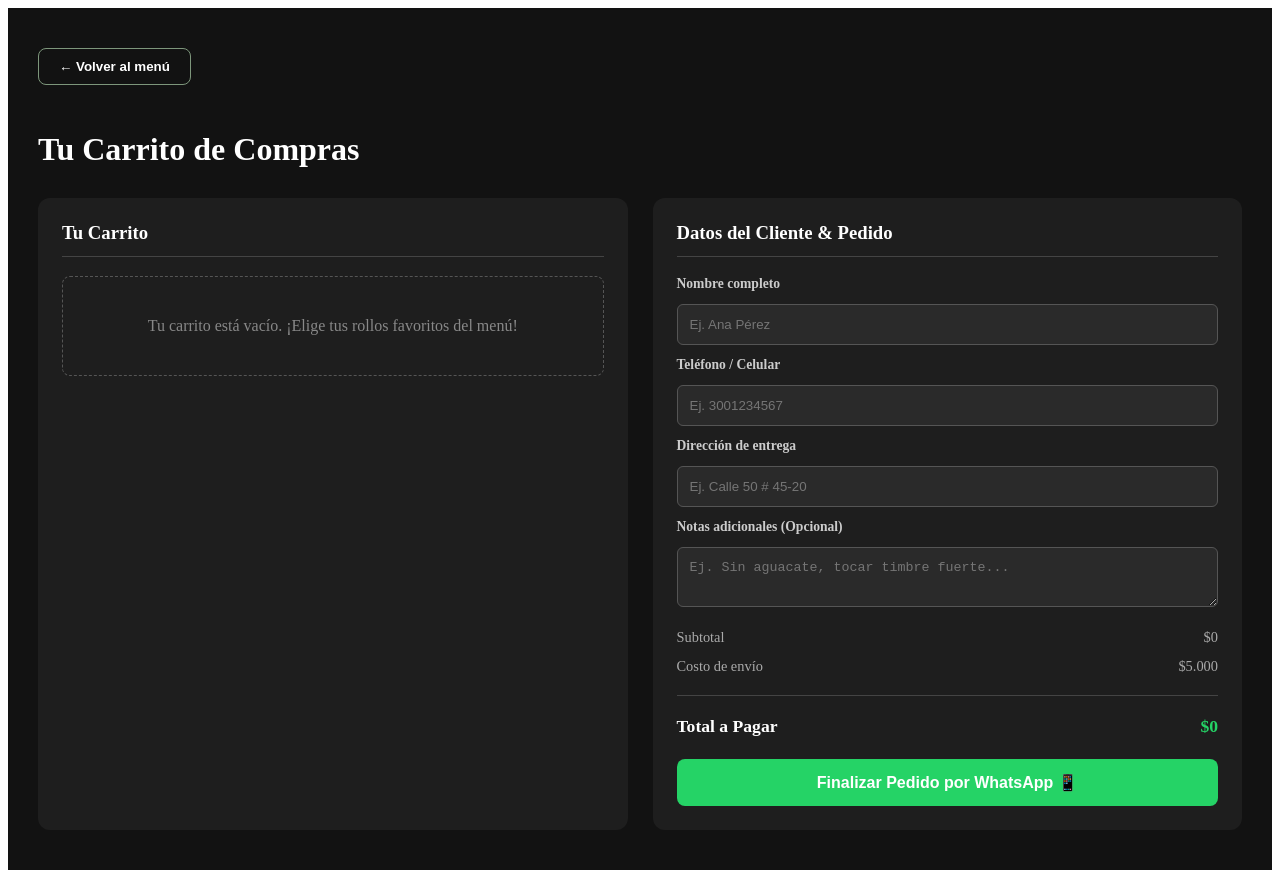
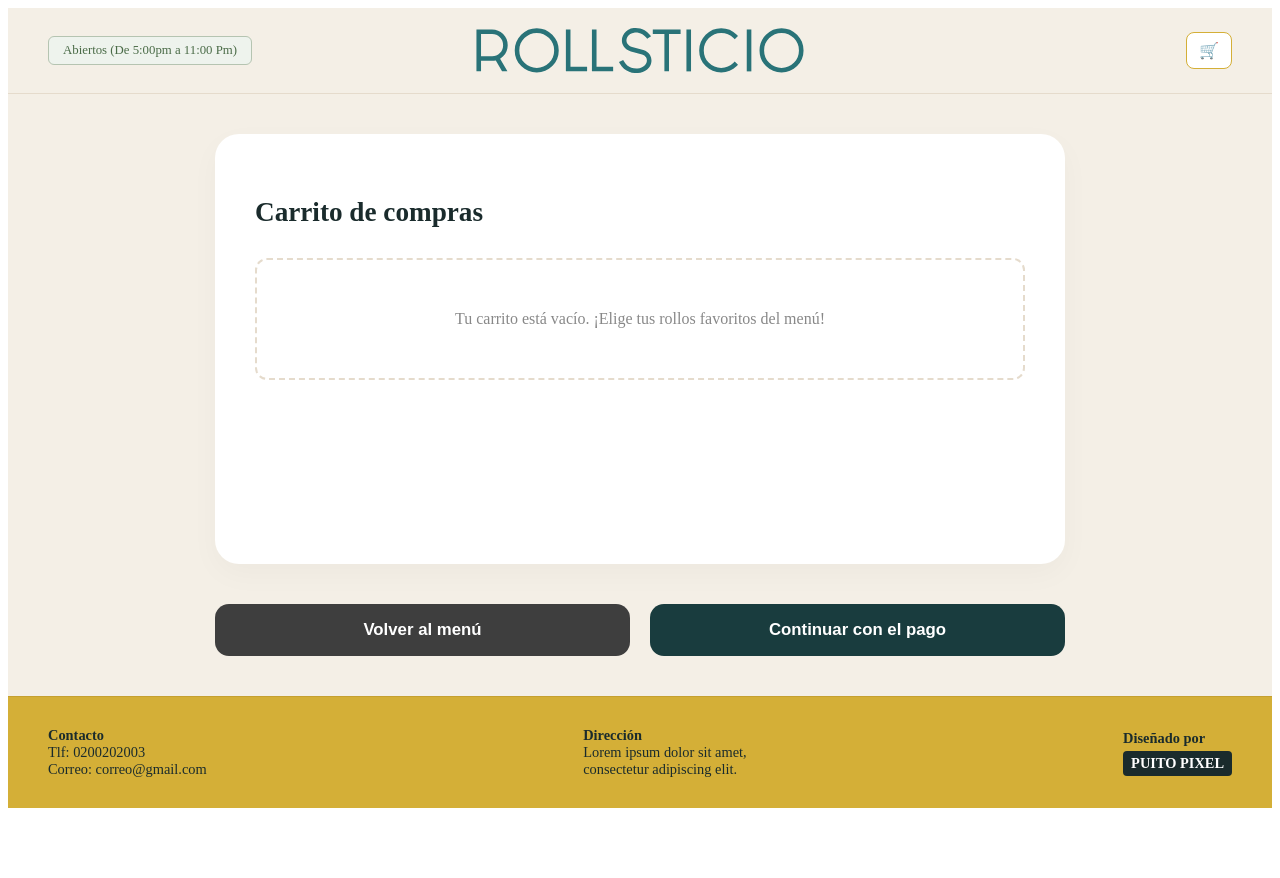
Before and after one commit to Grisalesj7/negociorollsticio, a React (Vite) app: page /cart in a window 1280 px wide. After the commit the page ends 816 px from the top, so only its background shows below. Built offline with nearby package versions, Linux system fonts and the light colour scheme.

Commit message:
Cambio en el cartpage.jsx

```diff
--- a/src/components/Cart.jsx
+++ b/src/components/Cart.jsx
@@ -13,137 +13,157 @@ const Cart = ({
 }) => {
   return (
     <div style={{
-      display: 'grid',
-      gridTemplateColumns: 'repeat(auto-fit, minmax(320px, 1fr))',
-      gap: '25px',
       width: '100%',
+      maxWidth: '850px',
+      margin: '0 auto',
+      background: '#f5efe6', // Tono crema de fondo similar a la referencia
+      padding: '30px',
+      borderRadius: '20px',
+      color: '#1a2b2c',
+      fontFamily: 'serif',
       boxSizing: 'border-box'
     }}>
 
-      {/* Sección de productos agregados al carrito */}
-      <div style={{ background: '#1e1e1e', padding: '24px', borderRadius: '12px', color: '#fff', boxSizing: 'border-box' }}>
-        <h3 style={{ marginTop: 0, borderBottom: '1px solid #444', paddingBottom: '12px' }}>Tu Carrito</h3>
+      <h2 style={{ fontSize: '1.6rem', marginBottom: '25px', color: '#1a2b2c', fontWeight: 'bold' }}>
+        Carrito de compras
+      </h2>
+
+      {/* Contenedor principal de la tarjeta de productos */}
+      <div style={{ background: '#fff', padding: '25px', borderRadius: '15px', boxShadow: '0 4px 15px rgba(0,0,0,0.05)' }}>
 
         {cart.length === 0 ? (
-          <div style={{ padding: '40px 20px', textAlign: 'center', color: '#888', border: '1px dashed #555', borderRadius: '8px', marginTop: '15px' }}>
+          <div style={{ padding: '40px 20px', textAlign: 'center', color: '#777', border: '2px dashed #ddd', borderRadius: '10px' }}>
             Tu carrito está vacío. ¡Elige tus rollos favoritos del menú!
           </div>
         ) : (
-          <div style={{ marginTop: '15px', maxHeight: '350px', overflowY: 'auto', display: 'flex', flexDirection: 'column', gap: '12px', paddingRight: '5px' }}>
+          <div style={{ display: 'flex', flexDirection: 'column', gap: '20px' }}>
             {cart.map((item, index) => (
-              <div key={item.id || index} style={{ display: 'flex', justifyContent: 'space-between', alignItems: 'center', padding: '12px 0', borderBottom: '1px solid #333', fontSize: '0.95rem', gap: '10px' }}>
+              <div
+                key={item.id || index}
+                style={{
+                  display: 'flex',
+                  alignItems: 'center',
+                  justifyContent: 'space-between',
+                  paddingBottom: '20px',
+                  borderBottom: '1px solid #eae5dc',
+                  gap: '15px',
+                  flexWrap: 'wrap'
+                }}
+              >
+                {/* Izquierda: Imagen dinámica del producto */}
+                <div style={{ display: 'flex', gap: '15px', alignItems: 'center', flex: '1', minWidth: '240px' }}>
+                  <img
+                    src={item.image || item.img || 'https://images.unsplash.com/photo-1611143669185-af224c5e3252?w=500'}
+                    alt={item.name}
+                    style={{ width: '85px', height: '85px', objectFit: 'cover', borderRadius: '10px', backgroundColor: '#ddd' }}
+                  />
 
-                {/* Nombre y Precio */}
-                <div style={{ display: 'flex', flexDirection: 'column', flex: '1', minWidth: '0' }}>
-                  <span style={{ fontWeight: '500', wordBreak: 'break-word' }}>{item.name}</span>
-                  <span style={{ fontWeight: 'bold', color: '#25D366', fontSize: '0.85rem', marginTop: '4px' }}>
-                    ${(item.price * (item.quantity || 1)).toLocaleString('es-CO')}
+                  {/* Título, descripción y controles */}
+                  <div style={{ display: 'flex', flexDirection: 'column', gap: '4px' }}>
+                    <span style={{ fontWeight: 'bold', fontSize: '1.05rem', color: '#1a2b2c' }}>{item.name}</span>
+                    <span style={{ fontSize: '0.82rem', color: '#777', lineHeight: '1.2' }}>
+                      {item.description || 'Delicioso rollo preparado al instante con ingredientes frescos.'}
                     </span>
-                </div>
 
-                {/* Controles de Cantidad y Eliminar */}
-                <div style={{ display: 'flex', alignItems: 'center', gap: '8px', flexShrink: '0' }}>
-                  <div style={{ display: 'flex', alignItems: 'center', background: '#2a2a2a', borderRadius: '6px', border: '1px solid #555' }}>
+                    {/* Botones de cantidad (- 1 +) */}
+                    <div style={{ display: 'flex', alignItems: 'center', gap: '8px', marginTop: '8px' }}>
+                      <div style={{ display: 'flex', alignItems: 'center', background: '#d4af37', borderRadius: '20px', overflow: 'hidden' }}>
                         <button
                           type="button"
                           onClick={() => updateQuantity(item, -1)}
-                      style={{ background: 'transparent', border: 'none', color: '#fff', padding: '6px 10px', cursor: 'pointer', fontSize: '1rem' }}
+                          style={{ background: 'transparent', border: 'none', color: '#fff', width: '28px', height: '28px', cursor: 'pointer', fontWeight: 'bold' }}
                         >
                           -
                         </button>
-                    <span style={{ padding: '0 8px', fontSize: '0.9rem', fontWeight: 'bold' }}>
+                        <span style={{ padding: '0 8px', fontSize: '0.9rem', fontWeight: 'bold', color: '#fff' }}>
                           {item.quantity || 1}
                         </span>
                         <button
                           type="button"
                           onClick={() => updateQuantity(item, 1)}
-                      style={{ background: 'transparent', border: 'none', color: '#fff', padding: '6px 10px', cursor: 'pointer', fontSize: '1rem' }}
+                          style={{ background: 'transparent', border: 'none', color: '#fff', width: '28px', height: '28px', cursor: 'pointer', fontWeight: 'bold' }}
                         >
                           +
                         </button>
                       </div>
 
-                  {/* Botón para eliminar */}
+                      {/* Botón opcional para eliminar */}
                       <button
                         type="button"
                         onClick={() => removeFromCart(item)}
-                    title="Eliminar producto"
-                    style={{ background: 'transparent', border: 'none', color: '#ff4d4d', cursor: 'pointer', fontSize: '1.1rem', padding: '6px' }}
+                        title="Eliminar"
+                        style={{ background: 'transparent', border: 'none', color: '#ff5c5c', cursor: 'pointer', fontSize: '1rem', padding: '4px' }}
                       >
                         🗑️
                       </button>
                     </div>
+                  </div>
+                </div>
+
+                {/* Derecha: Precio alineado */}
+                <div style={{ display: 'flex', flexDirection: 'column', alignItems: 'flex-end', justifyContent: 'center' }}>
+                  <span style={{ fontWeight: 'bold', fontSize: '1.1rem', color: '#1a2b2c' }}>
+                    ${(item.price * (item.quantity || 1)).toLocaleString('es-CO')}
+                  </span>
+                </div>
 
               </div>
             ))}
+
+            {/* Bloque de Total */}
+            <div style={{ display: 'flex', justifyContent: 'space-between', alignItems: 'center', marginTop: '10px', paddingTop: '10px' }}>
+              <div style={{ display: 'flex', flexDirection: 'column' }}>
+                <span style={{ fontSize: '1.3rem', fontWeight: 'bold', color: '#1a2b2c' }}>Total</span>
+                <span style={{ fontSize: '0.8rem', color: '#e07a5f' }}>Costo de envío incluido ($5.000)</span>
+              </div>
+              <span style={{ fontSize: '1.4rem', fontWeight: 'bold', color: '#1a2b2c' }}>
+                ${calculateTotal().toLocaleString('es-CO')}
+              </span>
+            </div>
+
           </div>
         )}
       </div>
 
-      {/* Sección del formulario y totales */}
-      <div style={{ background: '#1e1e1e', padding: '24px', borderRadius: '12px', color: '#fff', boxSizing: 'border-box' }}>
-        <h3 style={{ marginTop: 0, borderBottom: '1px solid #444', paddingBottom: '12px' }}>Datos del Cliente & Pedido</h3>
-        <form onSubmit={sendToWhatsApp} style={{ display: 'flex', flexDirection: 'column', gap: '12px', marginTop: '15px' }}>
+      {/* Botones inferiores de acción */}
+      <div style={{ display: 'flex', gap: '15px', marginTop: '25px', flexWrap: 'wrap' }}>
+        <button
+          onClick={() => window.history.back()}
+          style={{
+            flex: '1',
+            background: '#333',
+            color: '#fff',
+            padding: '14px',
+            borderRadius: '12px',
+            border: 'none',
+            fontWeight: 'bold',
+            cursor: 'pointer',
+            fontSize: '1rem',
+            textAlign: 'center'
+          }}
+        >
+          Volver al menú
+        </button>
 
-          <label style={{ fontSize: '0.85rem', fontWeight: 'bold', color: '#ccc' }}>Nombre completo</label>
-          <input
-            placeholder="Ej. Ana Pérez"
-            required
-            value={userData.name}
-            onChange={(e) => setUserData({ ...userData, name: e.target.value })}
-            style={{ padding: '12px', borderRadius: '6px', border: '1px solid #555', background: '#2a2a2a', color: '#fff', width: '100%', boxSizing: 'border-box' }}
-          />
-
-          <label style={{ fontSize: '0.85rem', fontWeight: 'bold', color: '#ccc' }}>Teléfono / Celular</label>
-          <input
-            placeholder="Ej. 3001234567"
-            required
-            value={userData.phone}
-            onChange={(e) => setUserData({ ...userData, phone: e.target.value })}
-            style={{ padding: '12px', borderRadius: '6px', border: '1px solid #555', background: '#2a2a2a', color: '#fff', width: '100%', boxSizing: 'border-box' }}
-          />
-
-          <label style={{ fontSize: '0.85rem', fontWeight: 'bold', color: '#ccc' }}>Dirección de entrega</label>
-          <input
-            placeholder="Ej. Calle 50 # 45-20"
-            required
-            value={userData.address}
-            onChange={(e) => setUserData({ ...userData, address: e.target.value })}
-            style={{ padding: '12px', borderRadius: '6px', border: '1px solid #555', background: '#2a2a2a', color: '#fff', width: '100%', boxSizing: 'border-box' }}
-          />
-
-          <label style={{ fontSize: '0.85rem', fontWeight: 'bold', color: '#ccc' }}>Notas adicionales (Opcional)</label>
-          <textarea
-            placeholder="Ej. Sin aguacate, tocar timbre fuerte..."
-            value={userData.notes}
-            onChange={(e) => setUserDate({ ...userData, notes: e.target.value })} // Nota: asegúrate de usar setUserData si estaba escrito diferente
-            style={{ padding: '12px', borderRadius: '6px', border: '1px solid #555', background: '#2a2a2a', color: '#fff', resize: 'vertical', minHeight: '60px', width: '100%', boxSizing: 'border-box' }}
-          />
-
-          <div style={{ display: 'flex', justifyContent: 'space-between', marginTop: '10px', fontSize: '0.9rem', color: '#aaa' }}>
-            <span>Subtotal</span>
-            <span>${calculateSubtotal().toLocaleString('es-CO')}</span>
-          </div>
-          <div style={{ display: 'flex', justifyContent: 'space-between', fontSize: '0.9rem', color: '#aaa' }}>
-            <span>Costo de envío</span>
-            <span>${shippingCost.toLocaleString('es-CO')}</span>
+        <button
+          onClick={sendToWhatsApp}
+          style={{
+            flex: '1',
+            background: '#1a4042',
+            color: '#fff',
+            padding: '14px',
+            borderRadius: '12px',
+            border: 'none',
+            fontWeight: 'bold',
+            cursor: 'pointer',
+            fontSize: '1rem',
+            textAlign: 'center'
+          }}
+        >
+          Continuar con el pago
+        </button>
       </div>
 
-          <hr style={{ border: '0', borderTop: '1px solid #444', margin: '8px 0' }} />
-
-          <div style={{ display: 'flex', justifyContent: 'space-between', fontSize: '1.1rem', fontWeight: 'bold', color: '#fff' }}>
-            <span>Total a Pagar</span>
-            <span style={{ color: '#25D366' }}>${calculateTotal().toLocaleString('es-CO')}</span>
-          </div>
-
-          <button
-            type="submit"
-            style={{ background: '#25D366', color: '#fff', padding: '14px', border: 'none', borderRadius: '8px', fontWeight: 'bold', cursor: 'pointer', marginTop: '10px', fontSize: '1rem', width: '100%' }}
-          >
-            Finalizar Pedido por WhatsApp 📱
-          </button>
-        </form>
-      </div>
     </div>
   );
 };
--- a/src/components/CartPage.jsx
+++ b/src/components/CartPage.jsx
@@ -1,17 +1,10 @@
 import React from 'react';
 import { useNavigate } from 'react-router-dom';
-import Cart from './Cart';
 
 const CartPage = ({ cart, setCart, userData, setUserData }) => {
   const navigate = useNavigate();
 
-  const shippingCost = 5000;
-
-  // Calcula el subtotal multiplicando el precio por la cantidad de cada producto
-  const calculateSubtotal = () => cart.reduce((acc, item) => acc + (item.price * (item.quantity || 1)), 0);
-  const calculateTotal = () => calculateSubtotal() + (cart.length > 0 ? shippingCost : 0);
-
-  // Función para aumentar o disminuir la cantidad del producto
+  // Funciones para aumentar o disminuir la cantidad
   const updateQuantity = (item, change) => {
     setCart(prevCart => {
       return prevCart.map(cartItem => {
@@ -25,46 +18,267 @@ const CartPage = ({ cart, setCart, userData, setUserData }) => {
     });
   };
 
-  // Función para eliminar un producto por completo del carrito
+  // Función para eliminar un producto
   const removeFromCart = (item) => {
     setCart(prevCart => prevCart.filter(cartItem =>
       cartItem.id ? cartItem.id !== item.id : cartItem.name !== item.name
     ));
   };
 
-  // Función para armar el mensaje y enviarlo a WhatsApp
+  // Calcular subtotal de los productos
+  const calculateSubtotal = () => cart.reduce((acc, item) => acc + (item.price * (item.quantity || 1)), 0);
+
+  // Envío a WhatsApp con los datos del usuario si los tienes o un texto base
   const sendToWhatsApp = (e) => {
     e.preventDefault();
     const itemsText = cart.map(i => `${i.name} (x${i.quantity || 1})`).join(", ");
-    const text = `Hola, mi nombre es ${userData.name}. Teléfono: ${userData.phone}. Dirección: ${userData.address}. Notas: ${userData.notes || 'Ninguna'}. Pedido: ${itemsText}. Total: $${calculateTotal().toLocaleString('es-CO')}`;
+    const totalFinal = calculateSubtotal();
+    const text = `Hola, quiero realizar el siguiente pedido: ${itemsText}. Total a pagar: $${totalFinal.toLocaleString('es-CO')}`;
     window.open(`https://wa.me/573246727621?text=${encodeURIComponent(text)}`, '_blank');
   };
 
   return (
+    <div style={{
+      background: '#f4efe6', // Fondo crema general de la app
+      minHeight: '100vh',
+      display: 'flex',
+      flexDirection: 'column',
+      justifyContent: 'space-between',
+      fontFamily: 'serif',
+      color: '#1a2b2c',
+      margin: 0,
+      padding: 0,
+      boxSizing: 'border-box'
+    }}>
 
+      {/* 1. HEADER SUPERIOR */}
+      <div style={{
+        display: 'grid',
+        gridTemplateColumns: '1fr auto 1fr',
+        alignItems: 'center',
+        padding: '20px 40px',
+        borderBottom: '1px solid #e5dbcc',
+        width: '100%',
+        boxSizing: 'border-box'
+      }}>
+        {/* Izquierda: Estado */}
+        <div style={{ justifySelf: 'start' }}>
+          <div style={{
+            border: '1px solid #b5c4b1',
+            padding: '6px 14px',
+            borderRadius: '6px',
+            fontSize: '0.8rem',
+            color: '#4a6b47',
+            background: '#eef3ed',
+            display: 'inline-block'
+          }}>
+            Abiertos (De 5:00pm a 11:00 Pm)
+          </div>
+        </div>
 
-    // En tu CartPage.jsx, cambia el contenedor principal así:
-      <div style={{ padding: '40px 30px', width: '100%', boxSizing: 'border-box', background: '#121212', minHeight: '100vh', color: '#fff' }}>
-      <button
-        onClick={() => navigate('/')}
-        style={{ background: 'transparent', border: '1px solid #7d967b', color: '#fff', padding: '10px 20px', borderRadius: '8px', cursor: 'pointer', marginBottom: '25px', fontWeight: 'bold' }}
-      >
-        ← Volver al menú
-      </button>
+        {/* Centro: Logotipo centrado */}
+        <div style={{ justifySelf: 'center', textAlign: 'center' }}>
+          <img
+            src="/img/LOGO_rollticio.svg"
+            alt="Rollsticio Logo"
+            style={{ height: '45px', objectFit: 'contain', display: 'block' }}
+          />
+        </div>
 
-      <h1 style={{ marginBottom: '30px' }}>Tu Carrito de Compras</h1>
+        {/* Derecha: Botón de carrito */}
+        <div style={{ justifySelf: 'end' }}>
+          <div style={{
+            border: '1px solid #d4af37',
+            borderRadius: '8px',
+            padding: '8px 12px',
+            background: '#fff',
+            cursor: 'pointer',
+            display: 'inline-block'
+          }}>
+            🛒
+          </div>
+        </div>
+      </div>
 
-      <Cart
-        cart={cart}
-        userData={userData}
-        setUserData={setUserData}
-        calculateSubtotal={calculateSubtotal}
-        shippingCost={shippingCost}
-        calculateTotal={calculateTotal}
-        sendToWhatsApp={sendToWhatsApp}
-        updateQuantity={updateQuantity}
-        removeFromCart={removeFromCart}
-      />
+      {/* 2. CONTENEDOR CENTRAL DEL CARRITO */}
+      <div style={{ padding: '40px 20px', display: 'flex', justifyContent: 'center', flex: 1 }}>
+        <div style={{
+          background: '#ffffff',
+          width: '100%',
+          maxWidth: '850px',
+          padding: '40px',
+          borderRadius: '24px',
+          boxShadow: '0 10px 30px rgba(0,0,0,0.03)',
+          boxSizing: 'border-box'
+        }}>
+
+          <h2 style={{ fontSize: '1.7rem', marginBottom: '30px', color: '#1a2b2c', fontWeight: 'bold' }}>
+            Carrito de compras
+          </h2>
+
+          {cart.length === 0 ? (
+            <div style={{ padding: '50px 20px', textAlign: 'center', color: '#888', border: '2px dashed #e5dbcc', borderRadius: '12px' }}>
+              Tu carrito está vacío. ¡Elige tus rollos favoritos del menú!
+            </div>
+          ) : (
+            <div style={{ display: 'flex', flexDirection: 'column', gap: '25px' }}>
+              {cart.map((item, index) => (
+                <div
+                  key={item.id || index}
+                  style={{
+                    display: 'flex',
+                    alignItems: 'center',
+                    justifyContent: 'space-between',
+                    paddingBottom: '25px',
+                    borderBottom: '1px solid #f0eae1',
+                    gap: '20px',
+                    flexWrap: 'wrap'
+                  }}
+                >
+                  {/* Izquierda: Imagen automática y detalles */}
+                  <div style={{ display: 'flex', gap: '20px', alignItems: 'center', flex: '1', minWidth: '260px' }}>
+                    <img
+                      src={item.image || item.img || 'https://images.unsplash.com/photo-1611143669185-af224c5e3252?w=500'}
+                      alt={item.name}
+                      style={{ width: '95px', height: '95px', objectFit: 'cover', borderRadius: '12px', backgroundColor: '#eee' }}
+                    />
+
+                    <div style={{ display: 'flex', flexDirection: 'column', gap: '6px' }}>
+                      <span style={{ fontWeight: 'bold', fontSize: '1.15rem', color: '#1a2b2c' }}>{item.name}</span>
+                      <span style={{ fontSize: '0.85rem', color: '#777', lineHeight: '1.3' }}>
+                        {item.description || 'Descripción del producto o ingredientes principales.'}
+                      </span>
+
+                      {/* Botones de cantidad (- 1 +) */}
+                      <div style={{ display: 'flex', alignItems: 'center', gap: '10px', marginTop: '6px' }}>
+                        <div style={{ display: 'flex', alignItems: 'center', background: '#d4af37', borderRadius: '20px', overflow: 'hidden' }}>
+                          <button
+                            type="button"
+                            onClick={() => updateQuantity(item, -1)}
+                            style={{ background: 'transparent', border: 'none', color: '#fff', width: '30px', height: '30px', cursor: 'pointer', fontWeight: 'bold', fontSize: '1rem' }}
+                          >
+                            -
+                          </button>
+                          <span style={{ padding: '0 10px', fontSize: '0.95rem', fontWeight: 'bold', color: '#fff' }}>
+                            {item.quantity || 1}
+                          </span>
+                          <button
+                            type="button"
+                            onClick={() => updateQuantity(item, 1)}
+                            style={{ background: 'transparent', border: 'none', color: '#fff', width: '30px', height: '30px', cursor: 'pointer', fontWeight: 'bold', fontSize: '1rem' }}
+                          >
+                            +
+                          </button>
+                        </div>
+
+                        <button
+                          type="button"
+                          onClick={() => removeFromCart(item)}
+                          title="Eliminar"
+                          style={{ background: 'transparent', border: 'none', color: '#ff5c5c', cursor: 'pointer', fontSize: '1.1rem', padding: '4px' }}
+                        >
+                          🗑️
+                        </button>
+                      </div>
+                    </div>
+                  </div>
+
+                  {/* Derecha: Precio */}
+                  <div style={{ display: 'flex', flexDirection: 'column', alignItems: 'flex-end', justifyContent: 'center' }}>
+                    <span style={{ fontWeight: 'bold', fontSize: '1.2rem', color: '#1a2b2c' }}>
+                      ${(item.price * (item.quantity || 1)).toLocaleString('es-CO')}
+                    </span>
+                  </div>
+
+                </div>
+              ))}
+
+              {/* Total de la orden */}
+              <div style={{ display: 'flex', justifyContent: 'space-between', alignItems: 'center', marginTop: '15px', paddingTop: '15px' }}>
+                <span style={{ fontSize: '1.5rem', fontWeight: 'bold', color: '#1a2b2c' }}>Total</span>
+                <span style={{ fontSize: '1.6rem', fontWeight: 'bold', color: '#1a2b2c' }}>
+                  ${calculateSubtotal().toLocaleString('es-CO')}
+                </span>
+              </div>
+
+            </div>
+          )}
+
+        </div>
+      </div>
+
+      {/* 3. BOTONES INFERIORES DE ACCIÓN */}
+      <div style={{ display: 'flex', justifyContent: 'center', padding: '0 20px 40px 20px' }}>
+        <div style={{ display: 'flex', gap: '20px', width: '100%', maxWidth: '850px' }}>
+          <button
+            onClick={() => navigate('/')}
+            style={{
+              flex: '1',
+              background: '#3e3e3e',
+              color: '#fff',
+              padding: '16px',
+              borderRadius: '14px',
+              border: 'none',
+              fontWeight: 'bold',
+              cursor: 'pointer',
+              fontSize: '1.05rem',
+              textAlign: 'center'
+            }}
+          >
+            Volver al menú
+          </button>
+
+          <button
+            onClick={sendToWhatsApp}
+            style={{
+              flex: '1',
+              background: '#193c3e',
+              color: '#fff',
+              padding: '16px',
+              borderRadius: '14px',
+              border: 'none',
+              fontWeight: 'bold',
+              cursor: 'pointer',
+              fontSize: '1.05rem',
+              textAlign: 'center'
+            }}
+          >
+            Continuar con el pago
+          </button>
+        </div>
+      </div>
+
+      {/* 4. FOOTER INFERIOR DORADO */}
+      <div style={{
+        background: '#d4af37',
+        padding: '30px 40px',
+        display: 'flex',
+        justifyContent: 'space-between',
+        alignItems: 'center',
+        flexWrap: 'wrap',
+        gap: '20px',
+        color: '#1a2b2c',
+        fontSize: '0.9rem',
+        borderTop: '1px solid #c5a030'
+      }}>
+        <div>
+          <strong>Contacto</strong><br />
+          Tlf: 0200202003<br />
+          Correo: correo@gmail.com
+        </div>
+        <div>
+          <strong>Dirección</strong><br />
+          Lorem ipsum dolor sit amet,<br />
+          consectetur adipiscing elit.
+        </div>
+        <div>
+          <strong>Diseñado por</strong><br />
+          <span style={{ background: '#1a2b2c', color: '#fff', padding: '4px 8px', borderRadius: '4px', fontWeight: 'bold', display: 'inline-block', marginTop: '4px' }}>
+            PUITO PIXEL
+          </span>
+        </div>
+      </div>
+
     </div>
   );
 };
```
Lines whose indentation alone changed are shown as unchanged.
